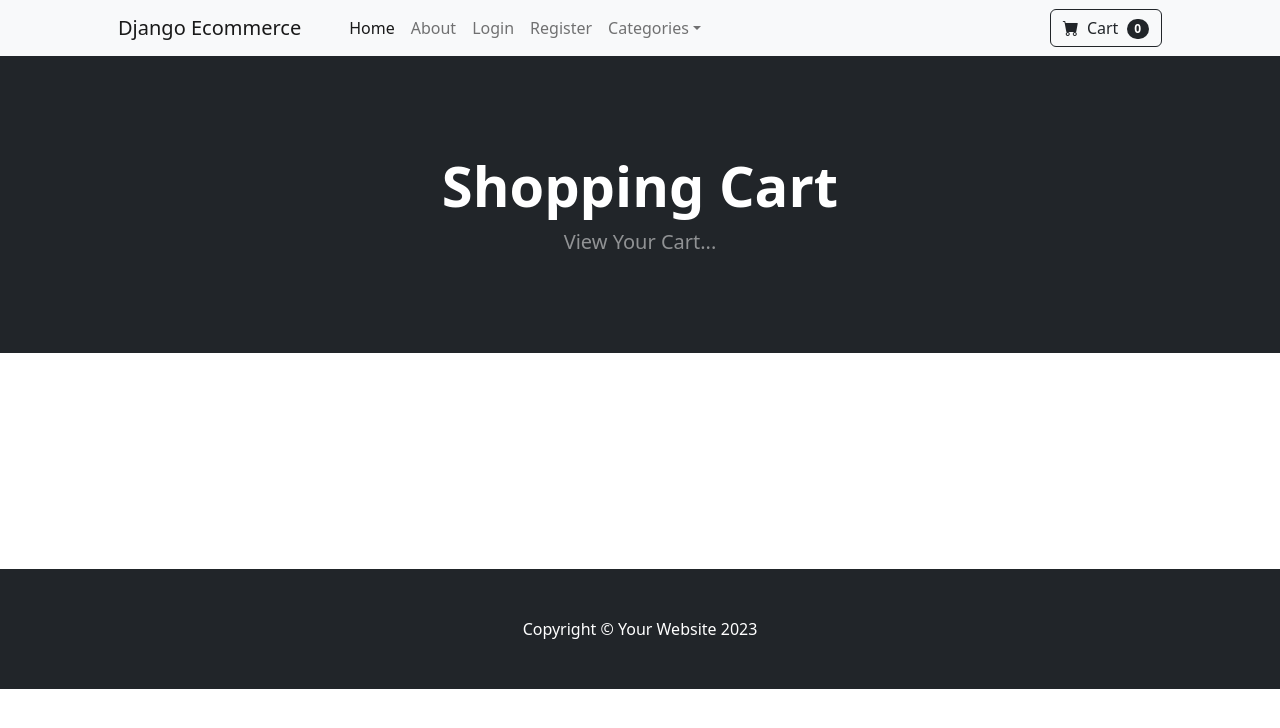
After one commit to Mobin-Abbasi/django-ECommerce, a Django app: template store/templates/cart_summary.html in a window 1280 px wide. The commit adds this page. Shown: the top 728 px of the page. Run offline with Django 3.2, Linux system fonts and the light colour scheme; the template is opened without the code that fills it, so the values that code supplies are empty; some libraries are stand-ins or nearby versions.

Commit message:
add cart app and coding simple codes

```diff
--- a/Ecommerce/urls.py
+++ b/Ecommerce/urls.py
@@ -21,7 +21,8 @@ from django.conf.urls.static import static
 
 urlpatterns = [
     path('admin/', admin.site.urls),
-    path('', include('store.urls', namespace='store'))
+    path('', include('store.urls', namespace='store')),
+    path('cart/', include('cart.urls', namespace='cart')),
 ]
 
 urlpatterns += static(settings.MEDIA_URL, document_root=settings.MEDIA_ROOT)
--- /dev/null
+++ b/cart/admin.py
@@ -0,0 +1,3 @@
+from django.contrib import admin
+
+# Register your models here.
--- /dev/null
+++ b/cart/apps.py
@@ -0,0 +1,6 @@
+from django.apps import AppConfig
+
+
+class CartConfig(AppConfig):
+    default_auto_field = 'django.db.models.BigAutoField'
+    name = 'cart'
--- /dev/null
+++ b/cart/models.py
@@ -0,0 +1,3 @@
+from django.db import models
+
+# Create your models here.
--- /dev/null
+++ b/cart/tests.py
@@ -0,0 +1,3 @@
+from django.test import TestCase
+
+# Create your tests here.
--- /dev/null
+++ b/store/templates/cart_summary.html
@@ -0,0 +1,24 @@
+{% extends 'base.html' %}
+{% block title %}Django Ecommerce{% endblock %}
+{% block content %}
+
+        <!-- Header-->
+        <header class="bg-dark py-5">
+            <div class="container px-4 px-lg-5 my-5">
+                <div class="text-center text-white">
+                    <h1 class="display-4 fw-bolder">Shopping Cart</h1>
+                    <p class="lead fw-normal text-white-50 mb-0">View Your Cart...</p>
+                </div>
+            </div>
+        </header>
+<br>
+<br>
+<br>
+<br>
+<br>
+<br>
+<br>
+<br>
+<br>
+
+{% endblock %}
--- a/store/templates/navbar.html
+++ b/store/templates/navbar.html
@@ -25,11 +25,11 @@
                         </li>
                     </ul>
                     <form class="d-flex">
-                        <button class="btn btn-outline-dark" type="submit">
+                        <a href="{% url 'cart:cart_summary' %}" class="btn btn-outline-dark">
                             <i class="bi-cart-fill me-1"></i>
                             Cart
                             <span class="badge bg-dark text-white ms-1 rounded-pill">0</span>
-                        </button>
+                        </a>
                     </form>
                 </div>
             </div>
--- a/store/urls.py
+++ b/store/urls.py
@@ -9,6 +9,6 @@ urlpatterns = [
     path('login/', views.login_user, name='login'),
     path('logout/', views.logout_user, name='logout'),
     path('register/', views.register_user, name='register'),
-    path('product/<int:pk>', views.product_detail, name='product'),
-    path('category/<str:foo>', views.category, name='category'),
+    path('product/<int:pk>/', views.product_detail, name='product'),
+    path('category/<str:foo>/', views.category, name='category'),
 ]
```
Also changed, not shown: cart/urls.py (added, +12 -0 lines), cart/views.py (added, +21 -0 lines), cart/__init__.py (added), cart/migrations/__init__.py (added).
